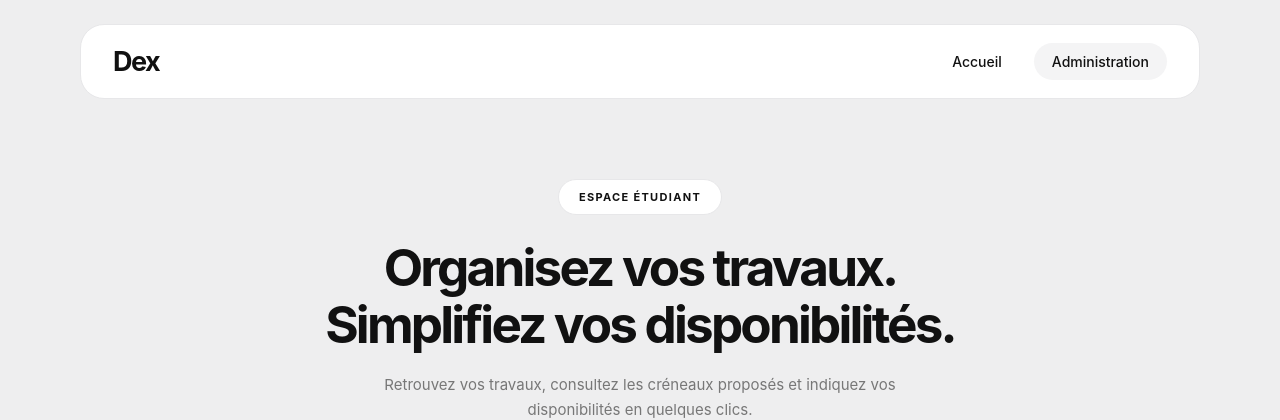
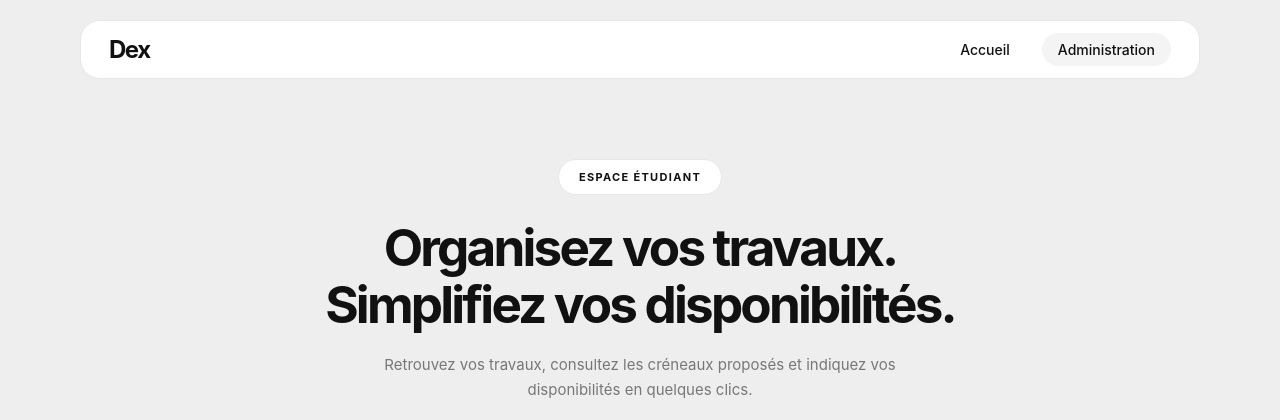
Before and after one commit to Sara-Belhadj/dex-fullstack, a PHP site: page / in a window 1280 px wide. Shown: the top 420 px of the page. Run offline with PHP 8.4, Linux system fonts and the light colour scheme.

Commit message:
Refine navigation spacing

```diff
--- a/site/css/style.css
+++ b/site/css/style.css
@@ -24,16 +24,16 @@ header {
     justify-content: space-between;
     align-items: center;
     max-width: 1120px;
-    margin: 24px auto 0;
-    padding: 18px 32px;
+    margin: 20px auto 0;
+    padding: 12px 28px;
     background: #ffffff;
     border: 1px solid var(--border);
-    border-radius: 24px;
+    border-radius: 20px;
 }
 
 header h1 {
     margin: 0;
-    font-size: 27px;
+    font-size: 24px;
     font-weight: 750;
     letter-spacing: -1.5px;
     color: var(--text-primary);
@@ -59,7 +59,7 @@ nav a:hover {
 
 nav a:last-child {
     background: #f4f4f5;
-    padding: 10px 18px;
+    padding: 8px 16px;
     border-radius: 999px;
     transition: background 0.2s ease;
 }
```
